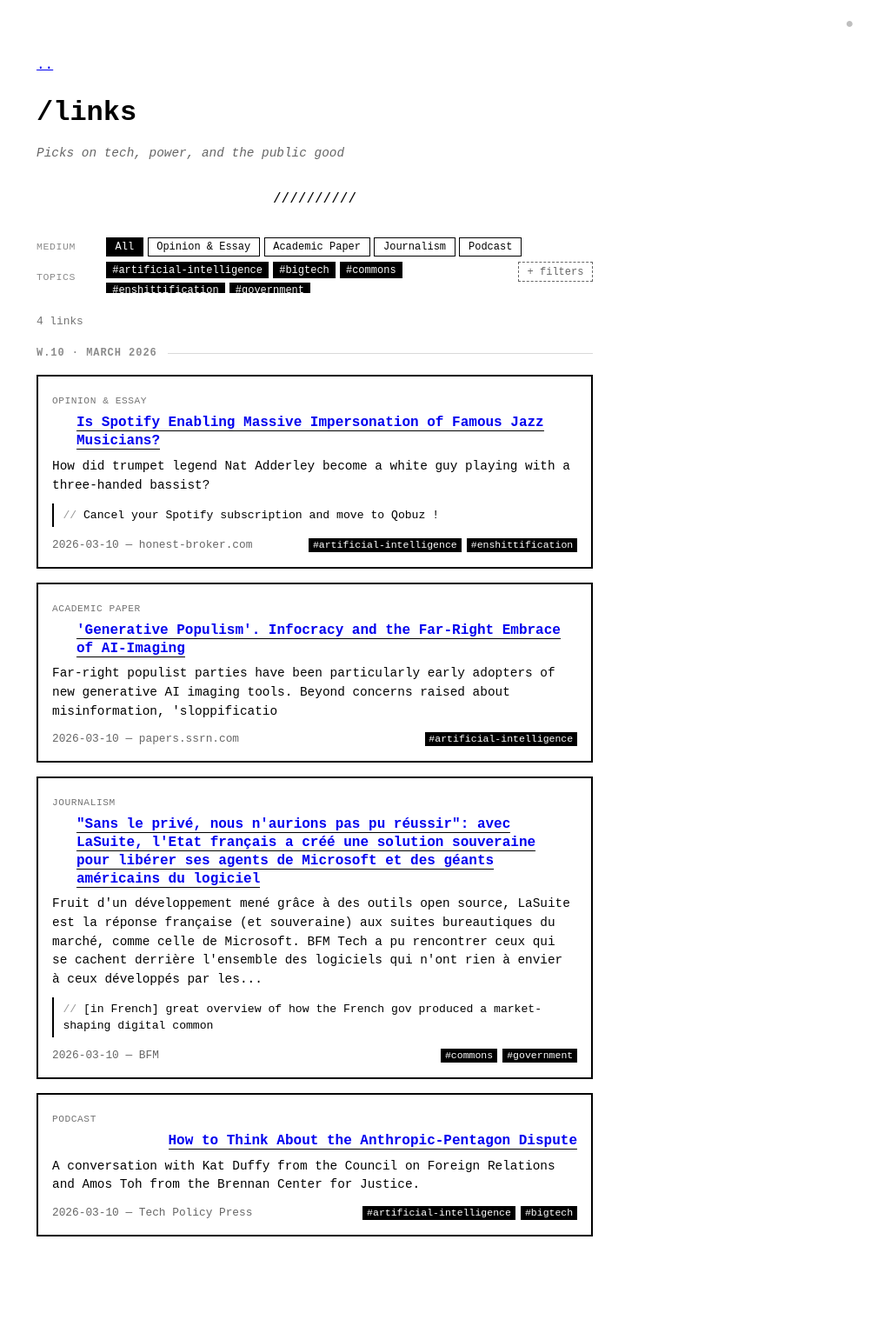
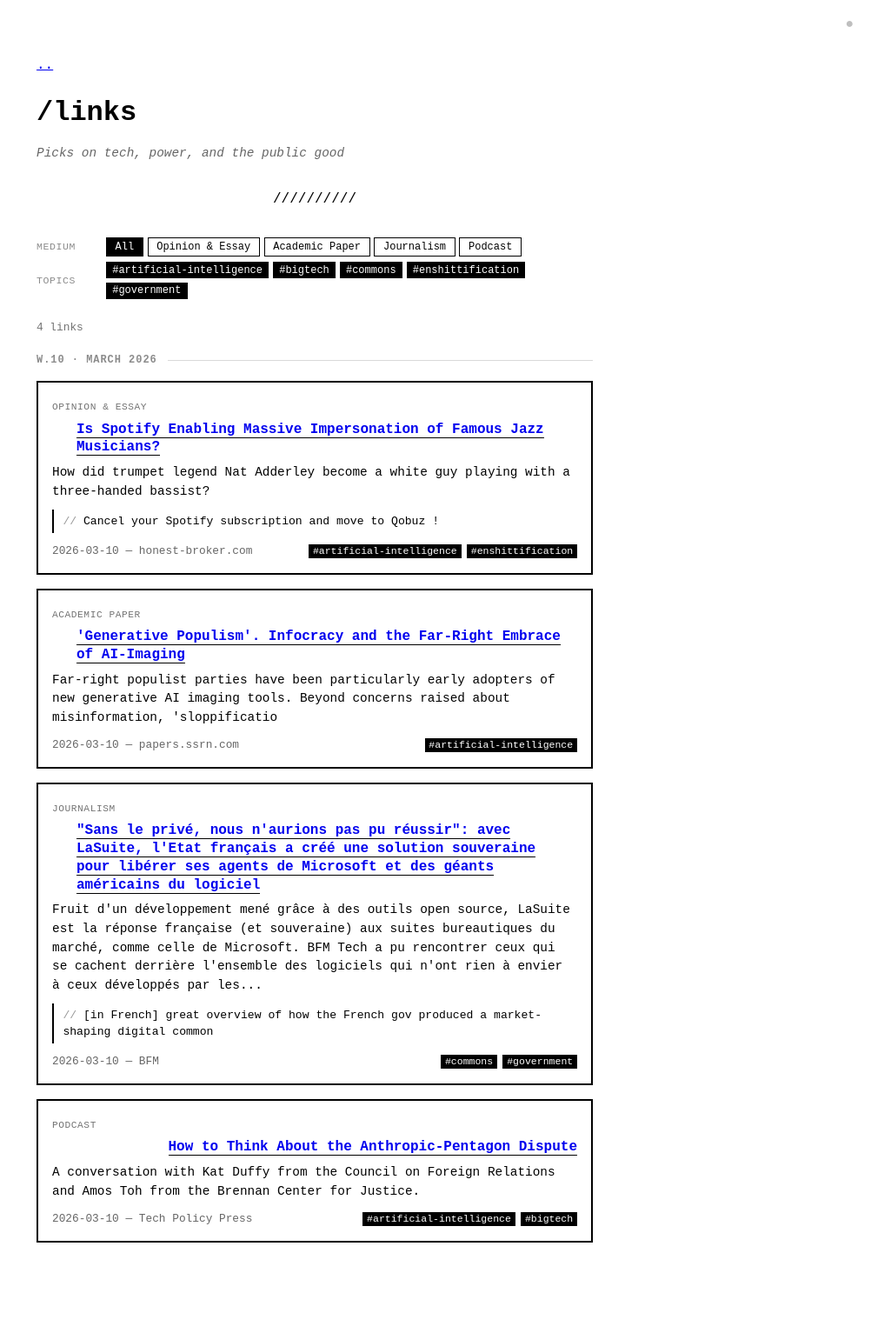
Before and after one commit to PLrolle/plrolle.github.io, a Jekyll site: the page built from links.md, in a window 1280 px wide. Shown: the whole page at 87% size, without its empty margins (278-1280 px from the left). Built offline with Jekyll 4.4.1, drawn with Linux system fonts in a browser that asks for light colours.

Commit message:
fix: remove topics collapse — show all pills without truncation
The max-height + overflow:hidden + expand button mechanism was causing
pills to always appear clipped. Simpler to let them wrap freely.

https://claude.ai/code/session_016X5NZqxTYQ8AbJZwpTqG24

```diff
--- a/_layouts/links.html
+++ b/_layouts/links.html
@@ -75,26 +75,6 @@
       }
       .tag-pill:hover { opacity: 0.7; }
 
-      .more-row-btn {
-        display: none;
-        flex-shrink: 0;
-        align-self: flex-start;
-        background: none;
-        border: 1.5px dashed black;
-        padding: 0.2rem 0.6rem;
-        font-size: 0.75rem;
-        font-family: monospace;
-        cursor: pointer;
-        white-space: nowrap;
-        opacity: 0.6;
-      }
-      .more-row-btn:hover { opacity: 1; }
-      .more-row-btn.open { opacity: 1; border-style: solid; }
-
-      #topicPills:not(.expanded) {
-        max-height: 2.2rem;
-        overflow: hidden;
-      }
 
       /* ── Active filters summary ── */
       .active-filters-bar {
@@ -383,7 +363,6 @@
             <button class="tag-pill" data-tag="{{ tag }}" onclick="filterTag('{{ tag }}')">#{{ tag }}</button>
             {% endfor %}
           </div>
-          <button class="more-row-btn" id="topicMoreBtn" onclick="toggleRowExpand('topicPills','topicMoreBtn')">+ filters</button>
         </div>
         {% endif %}
 
```
Also changed, not shown: other parts of _layouts/links.html (+1 -30 lines).
